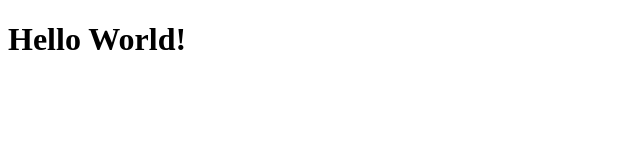
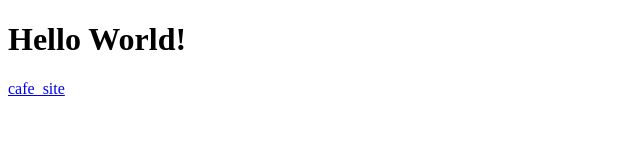
Before and after one commit to kiyoshi0707/portfolio, a plain HTML site: page index.html in a window 1280 px wide. Shown: the full height of the page, 0-640 px from the left. Drawn offline with Linux system fonts and the light colour scheme.

Commit message:
cafe_siteのurlを追加した

```diff
--- a/index.html
+++ b/index.html
@@ -8,5 +8,6 @@
 </head>
 <body>
     <h1>Hello World!</h1>
+    <a href="https://kiyoshi0707.github.io/cafe_site/">cafe_site</a>
 </body>
 </html>
```
